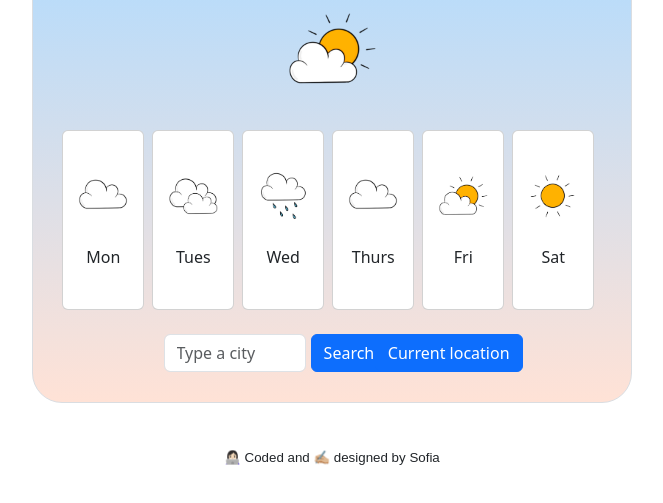
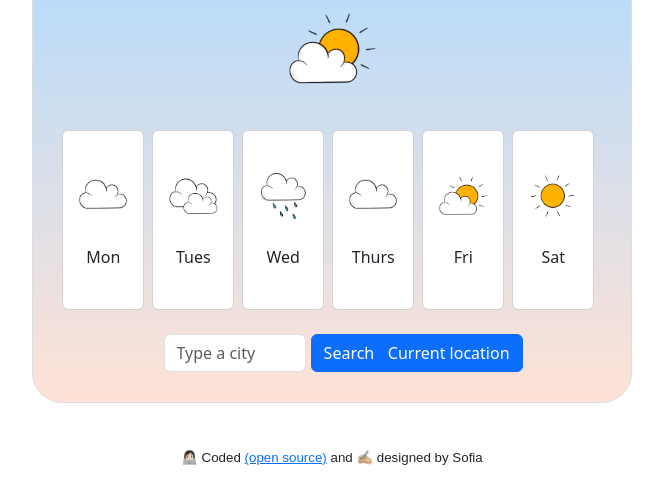
Before and after one commit to Sofiasqf/Weather-App, a plain HTML site: page index.html in a window 1280 px wide. Shown: the part 205-708 px from the top of the page, without its empty margins (308-971 px from the left). Drawn offline with nearby package versions, Linux system fonts and the light colour scheme.

Commit message:
Added open source link

```diff
--- a/index.html
+++ b/index.html
@@ -147,7 +147,7 @@
         </div>
       </div>
 
-      <footer class="copyright">👩🏻‍💻 Coded and ✍🏼 designed by Sofia</footer>
+      <footer class="copyright">👩🏻‍💻 Coded <a href= https://github.com/Sofiasqf/Weather-App>(open source)</a> and ✍🏼 designed by Sofia</footer>
     </div>
 
     <script src="src/javascript.js"></script>
```
